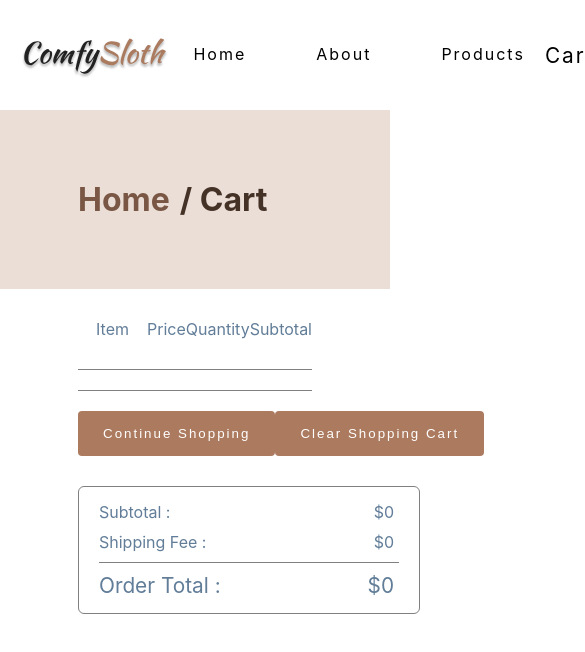
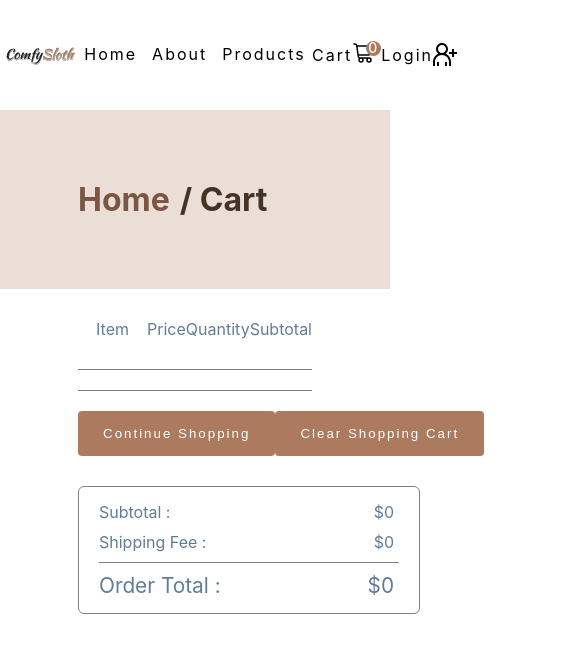
Before and after one commit to Dawidee4/furnitureShop, a React (Create React App) app in the folder frontend/: page /cart in a window 390 px wide. Shown: the top 652 px of the page, 585 px wide, since content can reach past the window. Built offline with nearby package versions, Linux system fonts and the light colour scheme.

Commit message:
responsive fixes 3

```diff
--- a/frontend/src/About.css
+++ b/frontend/src/About.css
@@ -34,6 +34,7 @@
 @media screen and (max-width:1000px){
     .about-section{
         display: block;
+        width:100%;
     }
     .about-section img{
         width:100%;
--- a/frontend/src/Navbar.css
+++ b/frontend/src/Navbar.css
@@ -14,18 +14,19 @@ nav{
 }
 
 nav>img{
-    height:3rem;
+    width:20%;
 }
 
 .nav-buttons{
     display: flex;
-    justify-items: center;
+    justify-content: space-around;
     align-items: center;
     gap:30px;
+    width:60%;
 }
 .nav-button{
     cursor: pointer;
-    padding:10px 20px;
+    padding:10px 0px;
     border-bottom: 2px solid white;
 }
 
@@ -66,12 +67,37 @@ nav>img{
     font-size:1.3rem;
     display: flex;
     align-items: center;
+    width:20%;
     height:70%;
     gap:20px;
 }
 
 @media screen and (max-width:1000px) {
     nav{
-        width:95%;
+        width:100%;
+        margin:0;
+    }
+    .nav-buttons{
+        gap:1%;
+        justify-content: space-around;
+    }
+    .nav-button{
+        padding:10px 0px;
+    }
+    .nav-functions{
+        font-size:1rem;
+        gap:5px;
+    }
+    .nav-function img{
+        width:1.5rem;
+    }
+    .nav-function .cart-counter{
+        font-size: 14px;
+        right: 2px;
+        top:-2px;
+    }
+    .nav-function .cart-icon{
+        width:15px;
+        height:15px;
     }
 }
--- a/frontend/src/Products.css
+++ b/frontend/src/Products.css
@@ -1,3 +1,7 @@
+.products{
+    width:100%;
+}
+
 .products > .wrapper{
     margin-top: 60px;
     display: flex;
--- a/frontend/src/index.css
+++ b/frontend/src/index.css
@@ -1,6 +1,11 @@
+
 html{
-  overflow:auto;
+  width:100%;
 }
+main{
+  width:100%;
+}
+
 body {
   margin: 0;
   font-family: -apple-system, BlinkMacSystemFont, 'Segoe UI', 'Roboto', 'Oxygen',
```
Also changed, not shown: 1 other file (tests, documents, lock files or other folders).
